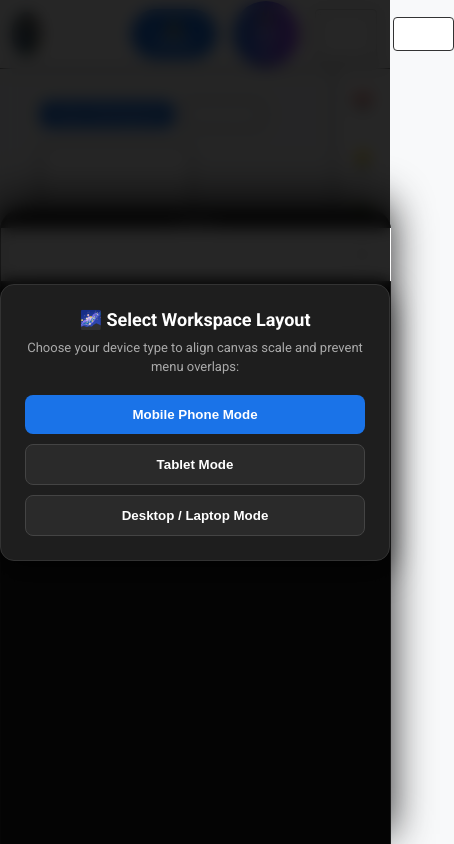
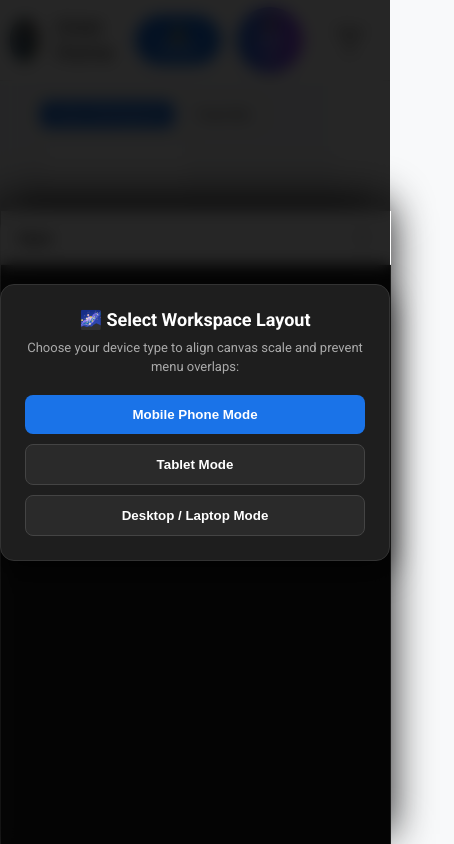
Before and after one commit to Sarveshwaran20/Orbit-Matrix, a plain HTML site: page index.html in a window 390 px wide. Shown: the whole page, 454 px wide, since content can reach past the window. Drawn offline with Linux system fonts and the light colour scheme.

Commit message:
Add files via upload

```diff
--- a/script.js
+++ b/script.js
@@ -2022,3 +2022,23 @@
   triggerToast(`Optimized for ${mode.toUpperCase()} display!`);
 }
 window.selectDeviceMode = selectDeviceMode;
+
+// --- AUTO-DETECT MOBILE / TABLET VIEWPORTS ON BOOTSTRAP ---
+window.addEventListener("DOMContentLoaded", () => {
+  const isMobile = window.innerWidth <= 768;
+  const isTablet = window.innerWidth > 768 && window.innerWidth <= 1024;
+
+  if (isMobile) {
+    document.body.classList.add("mode-mobile");
+    zoom = 0.48; // Compact scale so cards fit iPhone/Android screens
+    pan.x = window.innerWidth / 2 - 5000 * zoom;
+    pan.y = window.innerHeight / 2 - 5050 * zoom;
+    updateTransform();
+  } else if (isTablet) {
+    document.body.classList.add("mode-tablet");
+    zoom = 0.68;
+    pan.x = window.innerWidth / 2 - 5000 * zoom;
+    pan.y = window.innerHeight / 2 - 5050 * zoom;
+    updateTransform();
+  }
+});
--- a/style.css
+++ b/style.css
@@ -963,6 +963,9 @@
   transition: box-shadow 0.2s;
   will-change: top, left, transform;
   z-index: 2;
+  touch-action: none;
+  user-select: none;
+  -webkit-user-select: none;
 }
 
 .orbit-node:hover {
@@ -1284,76 +1287,56 @@
   text-decoration: underline;
 }
 
-body.mode-mobile .google-menu-bar {
-  display: none;
-}
-
-body.mode-mobile #top-nav-bar {
-  padding: 6px 10px;
-  gap: 6px;
-  flex-wrap: wrap;
-  justify-content: space-between;
-}
-
-body.mode-mobile .top-btn-label {
-  display: none;
-}
-
-body.mode-mobile #expanded-side-panel {
-  position: fixed;
-  inset: 0;
-  width: 100% !important;
-  max-width: 100% !important;
-  height: 80vh;
-  top: auto;
-  bottom: 0;
-  border-radius: 16px 16px 0 0;
-  box-shadow: 0 -8px 30px rgba(0, 0, 0, 0.8);
-  z-index: 100000;
-}
-
-body.mode-tablet #expanded-side-panel {
-  width: 340px !important;
-  max-width: 80vw;
-}
-
-body.mode-mobile .orbit-node,
-body.mode-tablet .orbit-node {
-  touch-action: none;
-}
-:root {
-  --google-blue: #1a73e8;
-  --google-green: #34a853;
-  --google-yellow: #fbbc04;
-  --google-red: #ea4335;
-  --bg-color: #111111;
-  --surface-color: #1e1e1e;
-  --border-color: #333333;
-  --text-primary: #ffffff;
-  --text-secondary: #aaaaaa;
-}
-
-.orbit-node {
-  touch-action: none;
-  user-select: none;
-  -webkit-user-select: none;
-}
-
 @media screen and (max-width: 768px) {
   .google-menu-bar {
     display: none !important;
   }
 
-  /* Compact top navigation bar */
-  #top-nav-bar {
-    padding: 8px 12px !important;
-    gap: 8px !important;
+  #top-nav-bar,
+  #orbit-header {
+    padding: 6px 10px !important;
+    gap: 6px !important;
     flex-wrap: nowrap !important;
-    overflow-x: auto;
+    overflow-x: auto !important;
+    -webkit-overflow-scrolling: touch;
   }
 
   .top-btn-label {
     display: none !important;
+  }
+
+  #side-panel,
+  .sidebar-icons,
+  #app-toolbar,
+  .side-toolbar {
+    position: fixed !important;
+    top: auto !important;
+    bottom: 80px !important;
+    right: 12px !important;
+    left: auto !important;
+    width: auto !important;
+    height: auto !important;
+    display: flex !important;
+    flex-direction: column !important;
+    gap: 8px !important;
+    background: rgba(30, 30, 30, 0.95) !important;
+    padding: 8px 6px !important;
+    border-radius: 20px !important;
+    border: 1px solid #333 !important;
+    box-shadow: 0 4px 15px rgba(0, 0, 0, 0.6) !important;
+    z-index: 99990 !important;
+  }
+
+  #gemini-panel {
+    position: fixed !important;
+    inset: auto 0 0 0 !important;
+    width: 100% !important;
+    max-width: 100% !important;
+    height: 75vh !important;
+    max-height: 75vh !important;
+    border-radius: 20px 20px 0 0 !important;
+    z-index: 100000 !important;
+    box-shadow: 0 -10px 40px rgba(0, 0, 0, 0.9) !important;
   }
 
   #expanded-side-panel {
@@ -1372,126 +1355,81 @@
     background-color: var(--surface-color, #1e1e1e);
   }
 
-  #expanded-side-panel::before {
-    content: "";
-    display: block;
-    width: 40px;
-    height: 5px;
-    background-color: #555555;
-    border-radius: 10px;
-    margin: 8px auto 4px auto;
-  }
-
   #canvas-creation-hub {
     bottom: 20px !important;
     left: 16px !important;
-  }
-
-  #temporal-scrubber {
-    bottom: 20px !important;
-    left: 50% !important;
-    transform: translateX(-50%) scale(0.9) !important;
-    width: 85% !important;
-  }
-}
-
-/* --- MOBILE MODE (< 768px or body.mode-mobile) --- */
-@media screen and (max-width: 768px) {
-  /* Hide desktop menu dropdowns on mobile */
-  .google-menu-bar {
-    display: none !important;
-  }
-
-  /* Compact top navigation bar to prevent button wrapping */
-  #top-nav-bar {
-    padding: 8px 10px !important;
-    gap: 6px !important;
-    flex-wrap: nowrap !important;
-    overflow-x: auto;
-  }
-
-  .top-btn-label {
-    display: none !important; /* Show icons only on phone screens */
-  }
-
-  /* Transform overlapping side panel into a Bottom-Sheet Drawer */
-  #expanded-side-panel {
-    position: fixed !important;
-    top: auto !important;
-    bottom: 0 !important;
-    left: 0 !important;
-    right: 0 !important;
-    width: 100% !important;
-    max-width: 100% !important;
-    height: 75vh !important;
-    border-radius: 20px 20px 0 0 !important;
-    box-shadow: 0 -10px 40px rgba(0, 0, 0, 0.85) !important;
-    z-index: 100000 !important;
-    border-top: 1px solid var(--border-color, #333333);
-    background-color: var(--surface-color, #1e1e1e);
-  }
-
-  /* Visual handle on top of the bottom sheet */
-  #expanded-side-panel::before {
-    content: "";
-    display: block;
-    width: 40px;
-    height: 5px;
-    background-color: #555555;
-    border-radius: 10px;
-    margin: 8px auto 4px auto;
-  }
-
-  /* Reposition floating creation button and timeline scrubber */
-  #canvas-creation-hub {
-    bottom: 20px !important;
-    left: 16px !important;
+    z-index: 99980 !important;
   }
 
   #temporal-scrubber {
     bottom: 20px !important;
     left: 50% !important;
     transform: translateX(-50%) scale(0.85) !important;
-    width: 85% !important;
+    width: 75% !important;
+    z-index: 99980 !important;
   }
 }
 
-/* --- EXPLICIT CLASS OVERRIDES FOR MODE SWITCHER --- */
+/* 2. EXPLICIT CLASS OVERRIDES FOR FORCED MOBILE MODE (.mode-mobile) */
 body.mode-mobile .google-menu-bar {
   display: none !important;
 }
-body.mode-mobile #top-nav-bar {
-  padding: 8px 10px !important;
+
+body.mode-mobile #top-nav-bar,
+body.mode-mobile #orbit-header {
+  padding: 6px 10px !important;
   gap: 6px !important;
   flex-wrap: nowrap !important;
-  overflow-x: auto;
+  overflow-x: auto !important;
 }
+
 body.mode-mobile .top-btn-label {
   display: none !important;
 }
+
+body.mode-mobile #side-panel,
+body.mode-mobile .sidebar-icons,
+body.mode-mobile #app-toolbar,
+body.mode-mobile .side-toolbar {
+  position: fixed !important;
+  top: auto !important;
+  bottom: 80px !important;
+  right: 12px !important;
+  left: auto !important;
+  width: auto !important;
+  height: auto !important;
+  display: flex !important;
+  flex-direction: column !important;
+  gap: 8px !important;
+  background: rgba(30, 30, 30, 0.95) !important;
+  padding: 8px 6px !important;
+  border-radius: 20px !important;
+  border: 1px solid #333 !important;
+  box-shadow: 0 4px 15px rgba(0, 0, 0, 0.6) !important;
+  z-index: 99990 !important;
+}
+
+body.mode-mobile #gemini-panel,
 body.mode-mobile #expanded-side-panel {
   position: fixed !important;
-  top: auto !important;
-  bottom: 0 !important;
-  left: 0 !important;
-  right: 0 !important;
+  inset: auto 0 0 0 !important;
   width: 100% !important;
   max-width: 100% !important;
   height: 75vh !important;
+  max-height: 75vh !important;
   border-radius: 20px 20px 0 0 !important;
-  box-shadow: 0 -10px 40px rgba(0, 0, 0, 0.85) !important;
   z-index: 100000 !important;
-  border-top: 1px solid var(--border-color, #333333);
-  background-color: var(--surface-color, #1e1e1e);
+  box-shadow: 0 -10px 40px rgba(0, 0, 0, 0.9) !important;
 }
 
-/* --- TABLET MODE (769px - 1024px or body.mode-tablet) --- */
+/* 3. TABLET MODE OVERRIDES */
 @media screen and (min-width: 769px) and (max-width: 1024px) {
   #expanded-side-panel {
     width: 340px !important;
     max-width: 70vw !important;
   }
 }
+
 body.mode-tablet #expanded-side-panel {
   width: 340px !important;
   max-width: 70vw !important;
```
